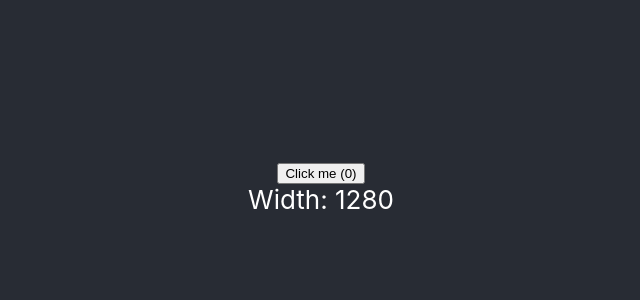
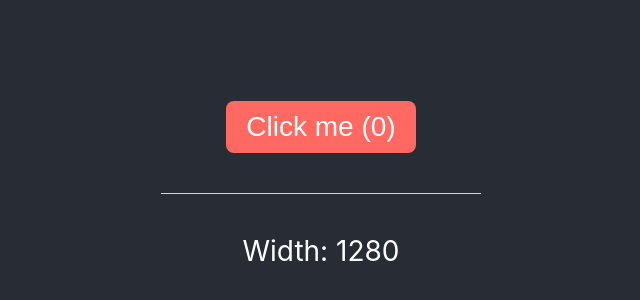
Before and after one commit to Josowsky/react-hooks-presentation-example, a React (Create React App) app: page / in a window 1280 px wide. Shown: the part 216-516 px from the top of the page, without its empty margins (319-959 px from the left). Built offline with nearby package versions, Linux system fonts and the light colour scheme.

Commit message:
Add styles

```diff
--- a/package.json
+++ b/package.json
@@ -5,7 +5,8 @@
   "dependencies": {
     "react": "^16.9.0",
     "react-dom": "^16.9.0",
-    "react-scripts": "3.1.2"
+    "react-scripts": "3.1.2",
+    "styled-components": "^4.3.2"
   },
   "scripts": {
     "start": "react-scripts start",
--- /dev/null
+++ b/src/components/Example.styles.js
@@ -0,0 +1,22 @@
+import styled from "styled-components";
+
+export const StyledRow = styled.div`
+  padding: 40px 10px;
+  font-size: 28px;
+  min-width: 300px;
+
+  &:not(:last-child) {
+    border-bottom: 1px solid rgba(255, 255, 255, 0.8);
+  }
+`;
+
+export const StyledButton = styled.button`
+  background: #ff6961;
+  border: 0;
+  padding: 10px 20px;
+  border-radius: 8px;
+  font-size: 28px;
+  cursor: pointer;
+  color: white;
+  font-weight: 500;
+`;
--- a/src/components/ExampleClass.jsx
+++ b/src/components/ExampleClass.jsx
@@ -1,4 +1,6 @@
-import React, { Component } from 'react';
+import React, { Component } from "react";
+
+import { StyledRow, StyledButton } from "./Example.styles";
 
 class ExampleClass extends Component {
   state = {
@@ -10,7 +12,7 @@ class ExampleClass extends Component {
     const { counter } = this.state;
 
     document.title = `You clicked ${counter} times`;
-    window.addEventListener('resize', this.handleWindowResize);
+    window.addEventListener("resize", this.handleWindowResize);
   }
 
   componentDidUpdate() {
@@ -20,7 +22,7 @@ class ExampleClass extends Component {
   }
 
   componentWillUnmount() {
-    window.removeEventListener('resize', this.handleWindowResize);
+    window.removeEventListener("resize", this.handleWindowResize);
   }
 
   handleWindowResize = () => {
@@ -40,10 +42,12 @@ class ExampleClass extends Component {
 
     return (
       <main>
-        <div>
-          <button onClick={this.handleButtonClick}>Click me ({counter})</button>
-        </div>
-        <div>Width: {width}</div>
+        <StyledRow>
+          <StyledButton onClick={this.handleButtonClick}>
+            Click me ({counter})
+          </StyledButton>
+        </StyledRow>
+        <StyledRow>Width: {width}</StyledRow>
       </main>
     );
   }
```
Also changed, not shown: src/components/ExampleHooks.jsx (+10 -8 lines), 1 other file (tests, documents, lock files or other folders).
